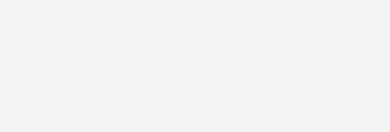
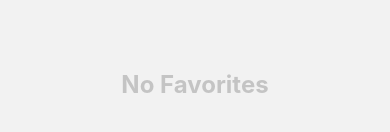
Before and after one commit to JuniorVinicius/Share-Dreams, a React Native app in the folder share-dreams/: screen /Favorites in a window 390 px wide. Shown: the part 394-526 px from the top of the page. Built offline with nearby package versions, Linux system fonts and the light colour scheme.

Commit message:
✨ feat: add no favorites message

```diff
--- /dev/null
+++ b/share-dreams/src/components/Empty/index.jsx
@@ -0,0 +1,12 @@
+import React from "react";
+import { Container, Title } from "./style";
+
+export default function EmptyScreen({ title }) {
+  return (
+    <>
+      <Container>
+        <Title>{title}</Title>
+      </Container>
+    </>
+  );
+}
--- /dev/null
+++ b/share-dreams/src/components/Empty/style.js
@@ -0,0 +1,19 @@
+import styled from "styled-components/native";
+import { Colors } from "../../constants";
+
+
+
+export const Container = styled.View`
+    flex: 1;
+    height: 100%;
+    display: flex;
+    align-items: center;
+    justify-content: center;
+    padding: 5px 12px;
+`
+
+export const Title = styled.Text`
+    font-size: 24px;
+    font-weight: bold;
+    color: ${Colors.primaryGray}
+`
--- a/share-dreams/src/components/index.js
+++ b/share-dreams/src/components/index.js
@@ -5,6 +5,7 @@ import InputField from "./Input";
 import BackgroundImage from './Background';
 import OwnerLabel from './Owner';
 import TravelerPic from './Travelers';
+import EmptyScreen from './Empty/index';
 
 export {
   Travel,
@@ -16,5 +17,6 @@ export {
   SimpleButton,
   BackgroundImage,
   OwnerLabel,
-  TravelerPic
+  TravelerPic,
+  EmptyScreen
 };
--- a/share-dreams/src/screens/Favorites/index.js
+++ b/share-dreams/src/screens/Favorites/index.js
@@ -1,6 +1,6 @@
 import { useContext, useEffect, useState } from "react";
 import { FlatList } from "react-native";
-import { Travel, MainContainer } from "../../components";
+import { Travel, MainContainer, EmptyScreen } from "../../components";
 import { MOCK_TRAVELS } from "./../../data";
 import { MOCK_USER } from "./../../data";
 import { TravelContext } from "../../context/travelContext";
@@ -17,7 +17,7 @@ const Favorites = ({ navigation }) => {
 
   const handleClickFavorite = (itemId) => {
     setFavorites((prev) => prev.filter((id) => id !== itemId));
-  }
+  };
 
   const renderItem = ({ item }) => {
     let status = "";
@@ -44,7 +44,7 @@ const Favorites = ({ navigation }) => {
   };
 
   useEffect(() => {
-    const favoriteTravels = []
+    const favoriteTravels = [];
     MOCK_TRAVELS.forEach((travel) => {
       if (favorites.includes(travel.id)) {
         favoriteTravels.push(travel);
@@ -54,6 +54,8 @@ const Favorites = ({ navigation }) => {
   }, [favorites]);
 
   return (
+    <>
+    {travels.length > 0 ? (
       <MainContainer>
         <FlatList
           showsVerticalScrollIndicator={false}
@@ -62,6 +64,9 @@ const Favorites = ({ navigation }) => {
           keyExtractor={(item) => item.id.toString()}
         />
       </MainContainer>
+    ): <EmptyScreen title="No Favorites" />}
+
+    </>
   );
 };
 
```
Lines whose indentation alone changed are shown as unchanged.
